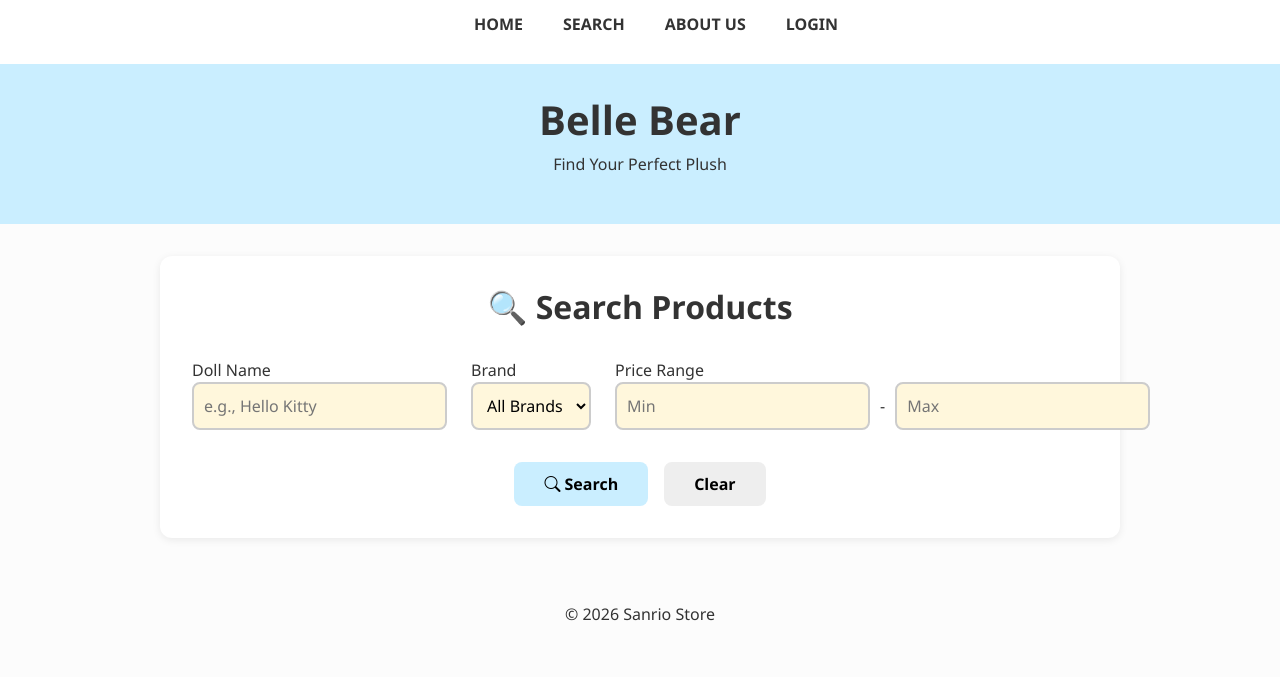
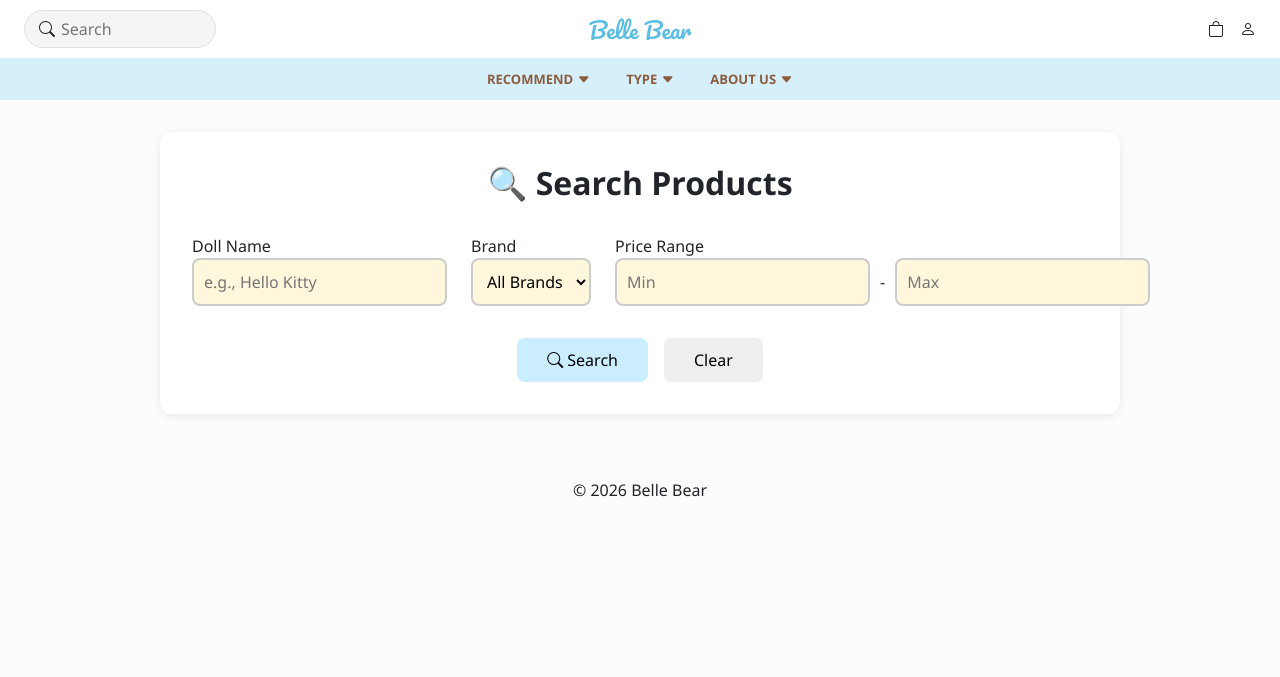
Before and after one commit to cepopf/webdev-project, a website: page public/search.html in a window 1280 px wide. Drawn offline with nearby package versions, Linux system fonts and the light colour scheme.

Commit message:
Update search.html

```diff
--- a/public/search.html
+++ b/public/search.html
@@ -4,25 +4,22 @@
 <head>
     <meta charset="utf-8">
     <meta name="viewport" content="width=device-width, initial-scale=1">
-    <title>Search Products | Sanrio</title>
+    <title>Search Products | Belle Bear</title>
 
-    <!-- Bootstrap CSS -->
+    <!-- Bootstrap -->
     <link href="https://cdn.jsdelivr.net/npm/bootstrap@5.3.8/dist/css/bootstrap.min.css" rel="stylesheet">
-    <!-- Bootstrap Icons -->
     <link rel="stylesheet" href="https://cdn.jsdelivr.net/npm/bootstrap-icons@1.11.1/font/bootstrap-icons.css">
+
+    <!-- Font -->
+    <link href="https://fonts.googleapis.com/css2?family=Pacifico&display=swap" rel="stylesheet">
 
     <style>
         :root {
             --color-primary-blue: #CAEEFF;
             --color-highlight-yellow: #fff7dc;
-            --color-hover-gray: #a6a6a6;
-            --color-text: #333333;
-            --color-border: #cccccc;
+            --color-text: #333;
             --color-bg-light: #fcfcfc;
-            --color-white: #ffffff;
-            --font-main: 'Segoe UI', Tahoma, Geneva, Verdana, sans-serif;
-            --shadow-light: 0 2px 8px rgba(0, 0, 0, 0.08);
-            --shadow-medium: 0 4px 16px rgba(0, 0, 0, 0.12);
+            --shadow-light: 0 2px 8px rgba(0,0,0,0.08);
         }
 
         * {
@@ -32,45 +29,101 @@
         }
 
         body {
-            font-family: var(--font-main);
-            color: var(--color-text);
-            background-color: var(--color-bg-light);
+            font-family: 'Segoe UI', sans-serif;
+            background: var(--color-bg-light);
         }
 
-        .top-nav {
-            background-color: var(--color-white);
-            padding: 12px 0;
-            box-shadow: var(--shadow-light);
+        /* ===== HEADER ===== */
+        header {
+            background: #fff;
+            padding: 10px 24px;
+            display: flex;
+            justify-content: space-between;
+            align-items: center;
+            border-bottom: 2px solid #d6f0fb;
+            position: sticky;
+            top: 0;
+            z-index: 100;
+
+=        }
+
+        .search-bar {
+            display: flex;
+            align-items: center;
+            background: #f5f5f5;
+            border-radius: 20px;
+            padding: 6px 14px;
+            gap: 6px;
+            border: 1.5px solid #e0e0e0;
         }
 
-        .nav-list {
-            list-style: none;
+        .search-bar input {
+            border: none;
+            background: transparent;
+            outline: none;
+            width: 140px;
+        }
+
+        .logo {
+            font-family: 'Pacifico', cursive;
+            font-size: 22px;
+            color: #5bbde4;
+
+            position: absolute;
+            left: 50%;
+            transform: translateX(-50%);
+        }
+
+        .header-icons {
+            display: flex;
+            gap: 16px;
+        }
+
+        .header-icons svg {
+            width: 22px;
+            height: 22px;
+            color: #8b5c3e;
+            cursor: pointer;
+        }
+
+        .header-icons i {
+            cursor: pointer;
+            transition: transform 0.2s ease;
+        }
+
+        .header-icons i:hover {
+            transform: scale(1.15);
+        }
+
+        .search-bar {
+            text-decoration: none;
+            color: inherit;
+        }
+
+        /* ===== NAV ===== */
+        nav {
+            background: #d6f0fb;
             display: flex;
             justify-content: center;
-            gap: 2.5rem;
+            gap: 36px;
+            padding: 10px 0;
         }
 
-        .nav-list__link {
+        nav a {
             text-decoration: none;
-            color: var(--color-text);
-            font-weight: 600;
+            font-weight: 700;
+            font-size: 13px;
+            color: #8b5c3e;
+            display: flex;
+            gap: 4px;
+            align-items: center;
         }
 
-        .nav-list__link:hover {
-            color: var(--color-primary-blue);
+        nav a:hover {
+            color: #e87fb5;
         }
 
-        .site-header {
-            background-color: var(--color-primary-blue);
-            padding: 2rem 0;
-            text-align: center;
-        }
-
-        .site-header__logo {
-            font-size: 2.5rem;
-            font-weight: 800;
-        }
-
+        /* ===== SEARCH BOX ===== */
         .search-container {
             max-width: 1000px;
             margin: 2rem auto;
@@ -101,15 +154,15 @@
             flex-direction: column;
         }
 
-        .form-group__input,
-        .form-group__select {
+        .form-group input,
+        .form-group select {
             padding: 10px;
             border-radius: 8px;
             border: 2px solid #ccc;
             background: #fff7dc;
         }
 
-        .price-range-inputs {
+        .price-range {
             display: flex;
             gap: 10px;
             align-items: center;
@@ -122,65 +175,67 @@
             gap: 1rem;
         }
 
-        .btn-search,
-        .btn-clear {
+        .btn-search {
+            background: var(--color-primary-blue);
+            border: none;
             padding: 10px 30px;
             border-radius: 8px;
-            border: none;
-            font-weight: bold;
-        }
-
-        .btn-search {
-            background: var(--color-primary-blue);
         }
 
         .btn-clear {
             background: #eee;
+            border: none;
+            padding: 10px 30px;
+            border-radius: 8px;
         }
 
         footer {
             text-align: center;
             padding: 2rem;
-            margin-top: 2rem;
         }
     </style>
 </head>
 
-
-
 <body>
 
-    <nav class="top-nav">
-        <ul class="nav-list">
-            <li><a href="#" class="nav-list__link">HOME</a></li>
-            <li><a href="#" class="nav-list__link">SEARCH</a></li>
-            <li><a href="#" class="nav-list__link">ABOUT US</a></li>
-            <li><a href="#" class="nav-list__link">LOGIN</a></li>
-        </ul>
+<!-- ===== HEADER ===== -->
+<header>
+    <a href="search.html" class="search-bar">
+        <i class="bi bi-search"></i>
+        <input type="text" placeholder="Search" readonly>
+    </a>
+
+    <div class="logo">Belle Bear</div>
+
+    <div class="header-icons">
+        <i class="bi bi-bag"></i>
+        <i class="bi bi-person"></i>
+    </div>
+</header>
+
+<!-- ===== NAV ===== -->
+<nav>
+    <a href="#">RECOMMEND <i class="bi bi-caret-down-fill"></i></a>
+    <a href="#">TYPE <i class="bi bi-caret-down-fill"></i></a>
+    <a href="#">ABOUT US <i class="bi bi-caret-down-fill"></i></a>
 </nav>
 
-    <header class="site-header">
-        <h1 class="site-header__logo">Belle Bear</h1>
-        <p>Find Your Perfect Plush</p>
-    </header>
-
+<!-- ===== SEARCH ===== -->
 <main class="search-container">
     <section class="search-section">
         <h2 class="search-section__title">🔍 Search Products</h2>
 
-            <!-- ❗ ไม่มี id แล้ว -->
-            <form class="search-form">
-
+        <form>
             <div class="search-criteria">
 
                 <div class="form-group">
                     <label>Doll Name</label>
-                        <input type="text" class="form-group__input" placeholder="e.g., Hello Kitty">
+                    <input type="text" placeholder="e.g., Hello Kitty">
                 </div>
 
                 <div class="form-group">
                     <label>Brand</label>
-                        <select class="form-group__select">
+                    <select>
                         <option>All Brands</option>
                         <option>Sanrio</option>
                         <option>Bandai</option>
@@ -190,15 +245,14 @@
 
                 <div class="form-group">
                     <label>Price Range</label>
-                        <div class="price-range-inputs">
-                            <input type="number" class="form-group__input" placeholder="Min">
+                    <div class="price-range">
+                        <input type="number" placeholder="Min">
                         <span>-</span>
-                            <input type="number" class="form-group__input" placeholder="Max">
+                        <input type="number" placeholder="Max">
                     </div>
                 </div>
 
             </div>
-
 
             <div class="search-actions">
                 <button type="button" class="btn-search">
@@ -209,15 +263,14 @@
                     Clear
                 </button>
             </div>
+        </form>
 
-            </form>
     </section>
 </main>
 
 <footer>
-        <p>© 2026 Sanrio Store</p>
+    © 2026 Belle Bear
 </footer>
 
 </body>
-
 </html>
```
Lines whose indentation alone changed are shown as unchanged.
